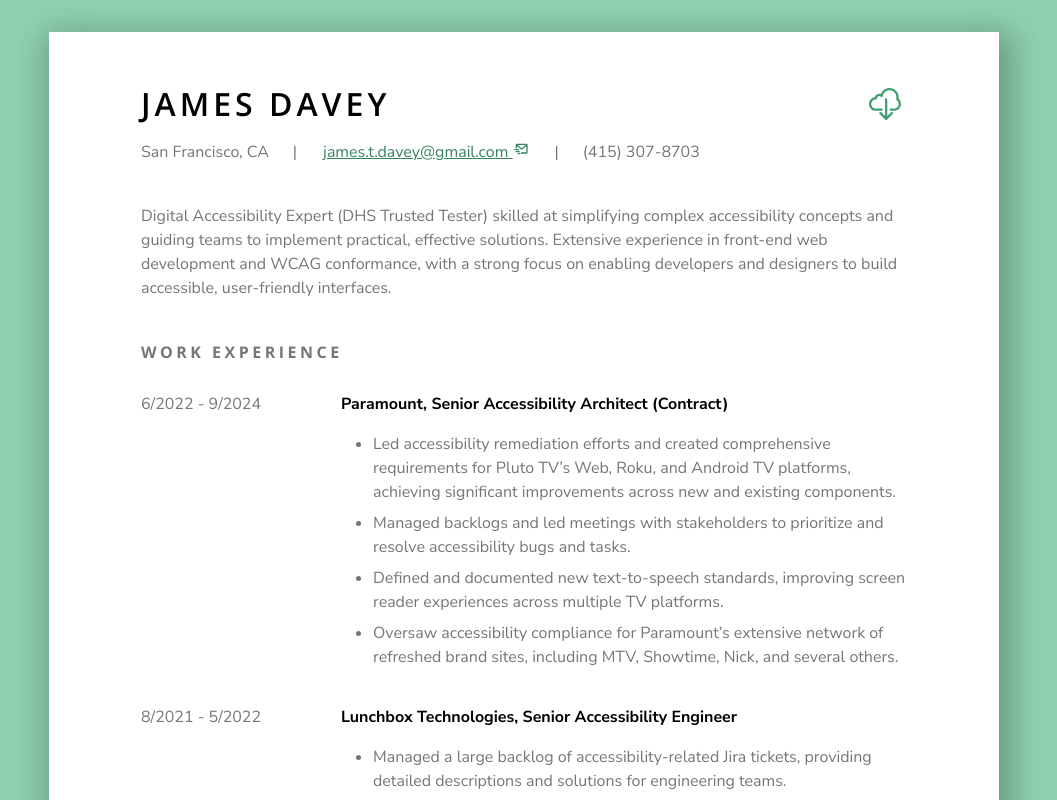
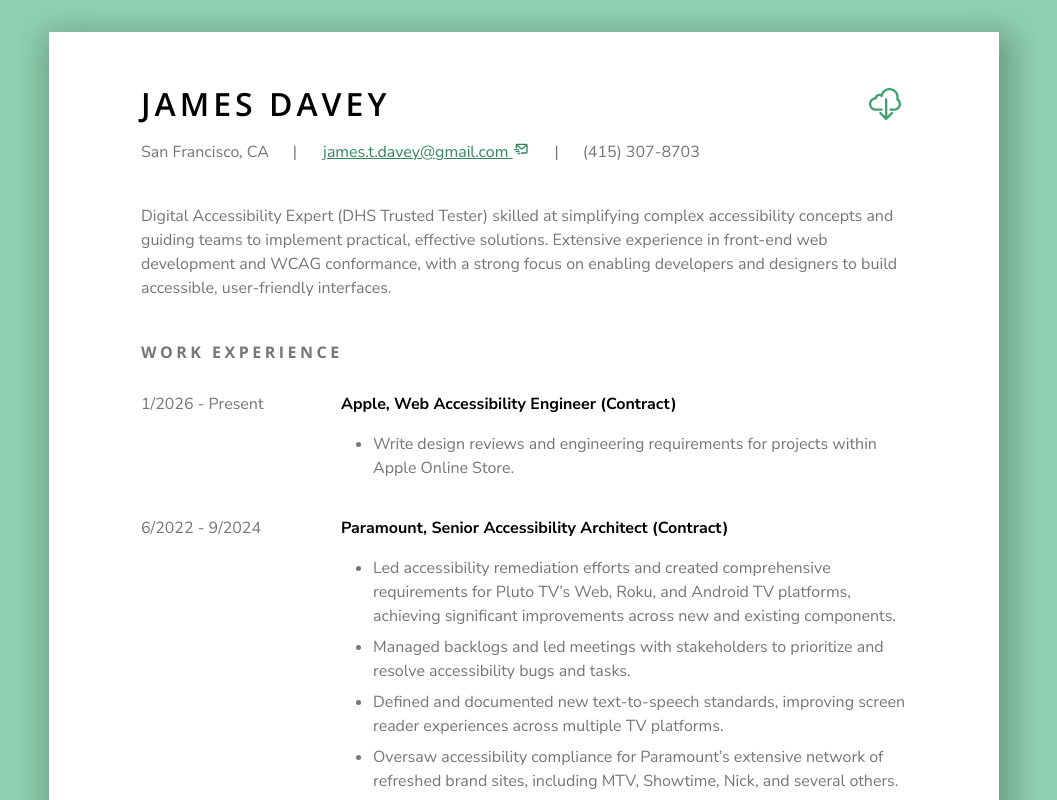
Before and after one commit to jamesthomasdavey/a11y, a React (Create React App) app: page /resume in a window 1280 px wide. Shown: the top 800 px of the page, without its empty margins (116-1173 px from the left). Built offline with nearby package versions, Linux system fonts and the light colour scheme.

Commit message:
Add Apple to resume

```diff
--- a/src/components/pages/Resume/resumeData.js
+++ b/src/components/pages/Resume/resumeData.js
@@ -6,6 +6,14 @@ const resumeData = {
   summary:
     "Digital Accessibility Expert (DHS Trusted Tester) skilled at simplifying complex accessibility concepts and guiding teams to implement practical, effective solutions. Extensive experience in front-end web development and WCAG conformance, with a strong focus on enabling developers and designers to build accessible, user-friendly interfaces.",
   workExperiences: [
+    {
+        dates: "1/2026 - Present",
+        company: "Apple",
+        title: "Web Accessibility Engineer (Contract)",
+        responsibilities: [
+            "Write design reviews and engineering requirements for projects within Apple Online Store.",
+          ]
+    },
     // {
     //   dates: "7/2025 - 1/2026",
     //   company: "Miles Partnership",
```
